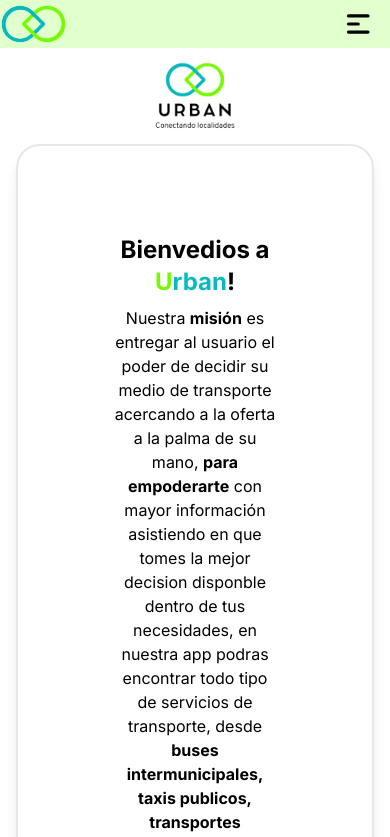
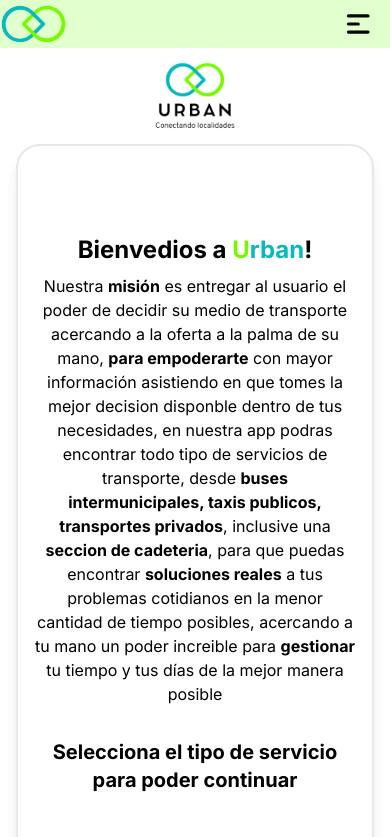
Before and after one commit to pablosecuen/Urban, a Next.js app in the folder client/: page /home in a window 390 px wide. Shown: the top 837 px of the page. Built offline with nearby package versions, Linux system fonts and the light colour scheme.

Commit message:
ajuste de estilo mobile

```diff
--- a/client/app/home/page.tsx
+++ b/client/app/home/page.tsx
@@ -1,9 +1,9 @@
 export default function Home() {
 
   return (
-   <div className="lg:flex lg:flex-col lg:w-4/5 w-full justify-center border-2 rounded-3xl py-20 px-24 shadow-lg shadow/30">
+   <div className="lg:flex lg:flex-col lg:w-4/5 w-full justify-center border-2 rounded-3xl py-20 px-4 lg:px-24 shadow-lg shadow/30 mb-8 lg:mb-0">
       <p className="text-center font-bold text-2xl my-2">Bienvedios a <span className="text-verdeurban">U</span><span className=" text-celeste">rban</span>!</p>
-      <p className="text-center">
+      <p className="text-center w-full ">
         Nuestra <b>misión</b> es entregar al usuario el poder de decidir su medio de transporte acercando a
         la oferta a la palma de su mano, <b>para empoderarte</b> con mayor información asistiendo en que tomes
         la mejor decision disponble dentro de tus necesidades, en nuestra app podras encontrar todo
```
